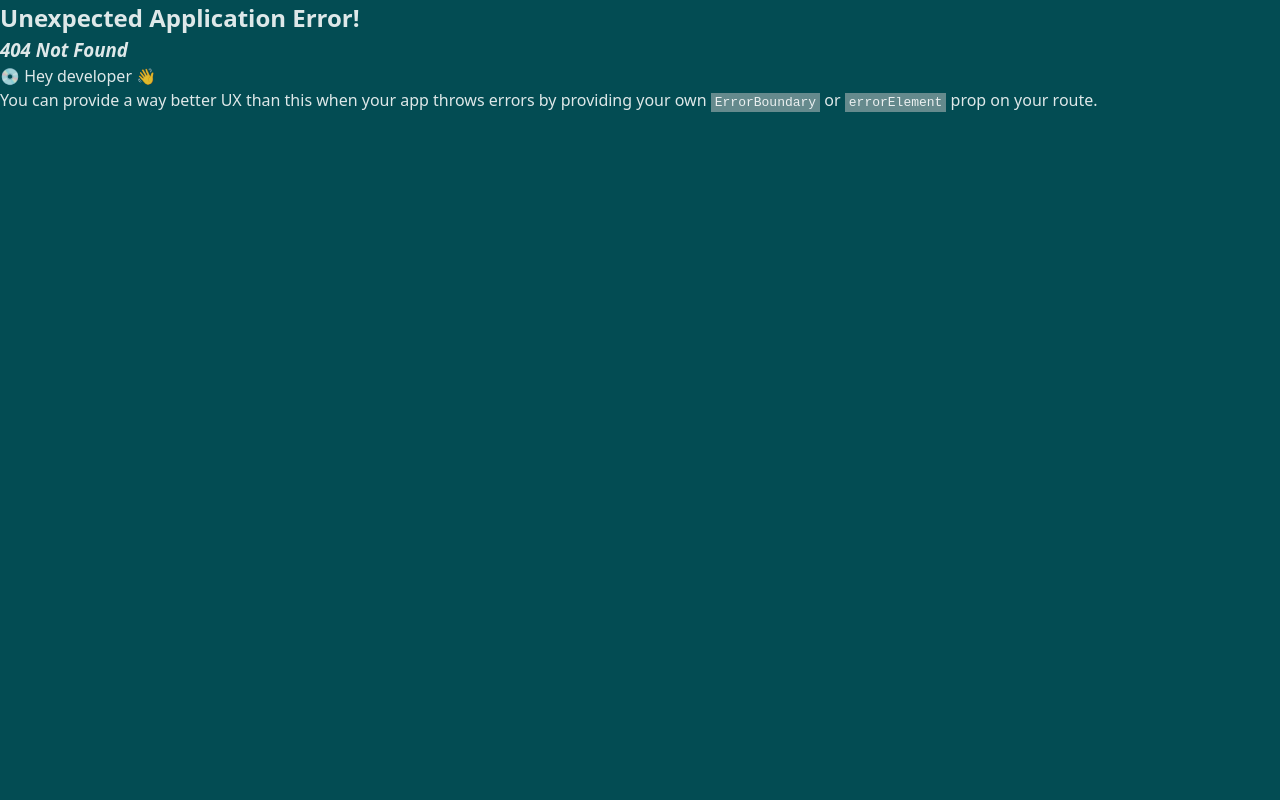
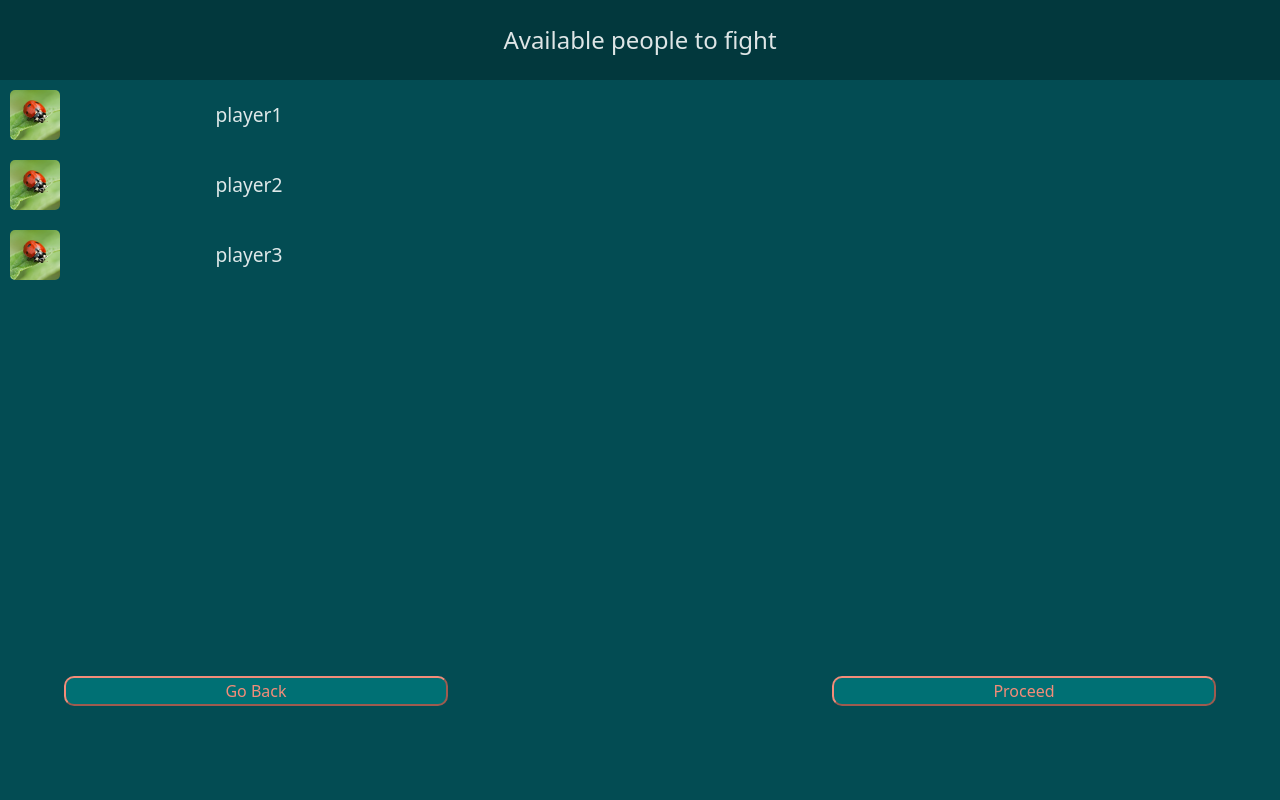
Before and after one commit to michislava/Insecta, a React (Vite) app in the folder frontend/: page /fight in a window 1280 px wide. Before the commit this address had no page. Shown: the top 800 px of the page. Built offline with nearby package versions, Linux system fonts and the light colour scheme.

Commit message:
create fightpage

```diff
--- a/frontend/src/App.jsx
+++ b/frontend/src/App.jsx
@@ -3,6 +3,7 @@ import HomePage from './pages/Home/Home'
 import Deck from './pages/Deck/Deck'
 import LoginPage from './pages/Login/Login'
 import RootPage from './pages/Root/Root'
+import FightPage from './pages/Fight/fight.jsx'
 
 function App() {
   const router = createBrowserRouter([
@@ -13,6 +14,7 @@ function App() {
         { path: '/', element: <HomePage /> },
         { path: 'login', element: <LoginPage /> },
         { path: 'deck', element: <Deck /> },
+        { path: 'fight', element: <FightPage />}
       ],
     },
   ])
--- /dev/null
+++ b/frontend/src/pages/Fight/fight.jsx
@@ -0,0 +1,32 @@
+import { useState } from 'react'
+import classes from './fight.module.css'
+
+import imgPlaceholder from '../../assets/images/logo_placeholder.png'
+
+export default function FightPage() {
+const playersAvailable = [
+    {name: 'player1', id:0, img: imgPlaceholder },
+    {name: 'player2', id:1, img: imgPlaceholder },
+    {name: 'player3', id:2, img: imgPlaceholder }] //placeholder info
+const [idPlayerToFight, setIdPlayerToFight] = useState(undefined)
+
+    return (
+        <div className={classes.page}>
+            <div className={classes.peopleForFightTag}>
+                <p>Available people to fight</p>
+            </div>
+            <div className={classes.avlPplContainer}>
+                {(playersAvailable || []).map(({ name, id, img}) => (
+                <div onClick={() => setIdPlayerToFight(id)} className={classes.personInList}>
+                <img src={img} />
+                <p>{name}</p>
+                </div>
+                ))}
+            </div>
+            <div className={classes.buttonsDiv}>
+                <button onClick= "/home">Go Back</button>
+                <button onClick = "/fight/chooseYourDeck">Proceed</button>
+            </div>
+        </div>
+    )
+}
--- /dev/null
+++ b/frontend/src/pages/Fight/fight.module.css
@@ -0,0 +1,64 @@
+.page {
+    height: 100vh;
+    display: flex;
+    flex-direction: column;
+    position: relative;
+}
+
+.peopleForFightTag {
+    height: 10vh;
+    width: 100vw;
+    background-color: #02383d;
+    display: flex;
+    justify-content: center;
+    align-items: center;
+
+    p {
+        text-align: center;
+        font-size:x-large;
+    }
+}
+
+.avlPplContainer {
+    display: flex;
+    flex-direction: column;
+    width: 100vw;
+    height: fit-content;
+}
+
+.personInList {
+    display: flex;
+    margin: 10px;
+    align-items: center;
+
+
+    img {
+        width: 50px;
+        border-radius: 10%;
+    }
+
+    p {
+        text-align: center;
+        width: 30%;
+        font-size: larger;
+    }
+}
+
+.buttonsDiv {
+    display: flex;
+    justify-content: space-between;
+    width: 100vw;
+    margin-bottom: 30px;
+    position: absolute;
+    bottom: 0;
+
+    button {
+        margin: 5%;
+        width: 30%;
+        height: 20%;
+        border-radius: 10px;
+        color: #f38c79;
+        background-color:#007074;
+        border-color: #f38c79;
+    }
+}
```
